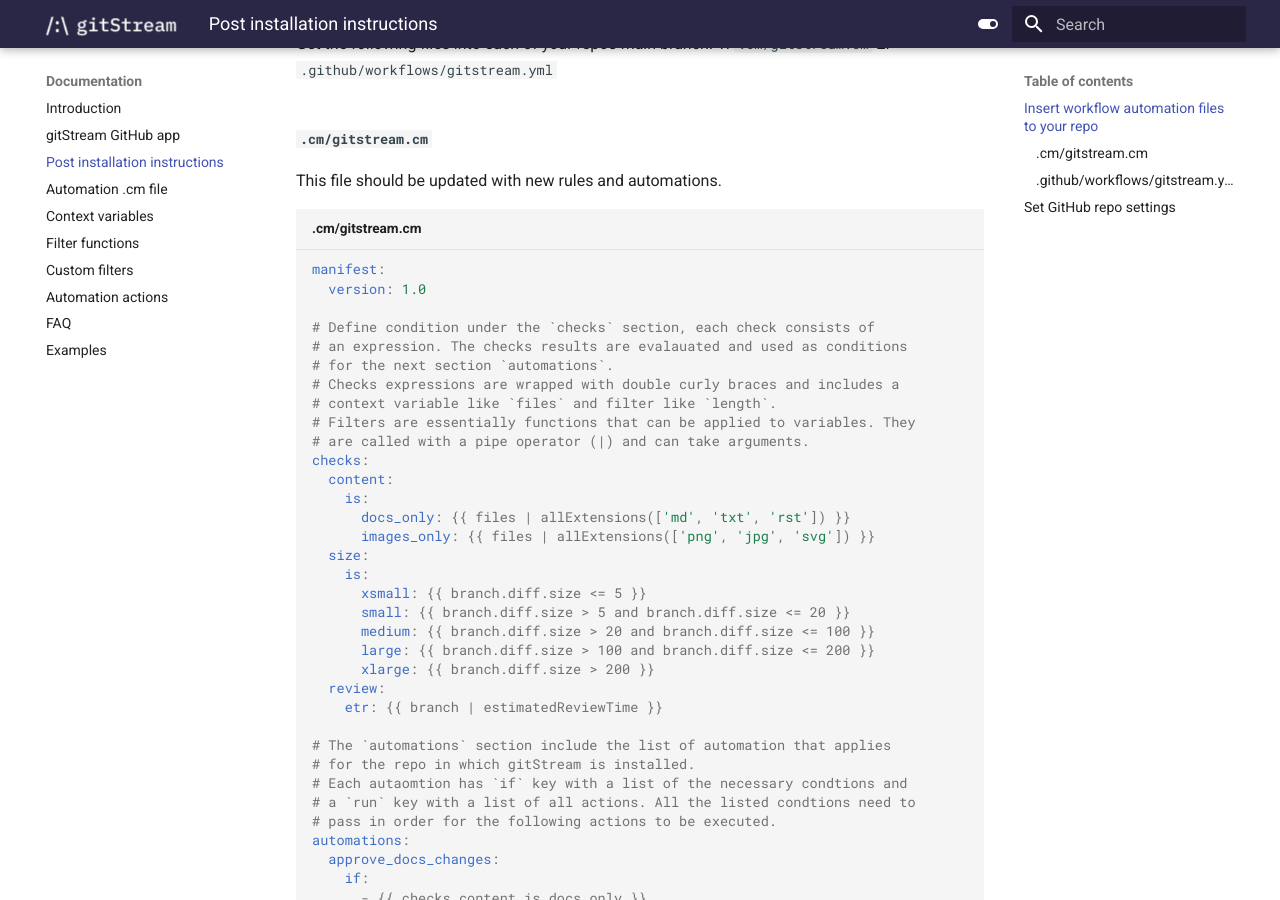
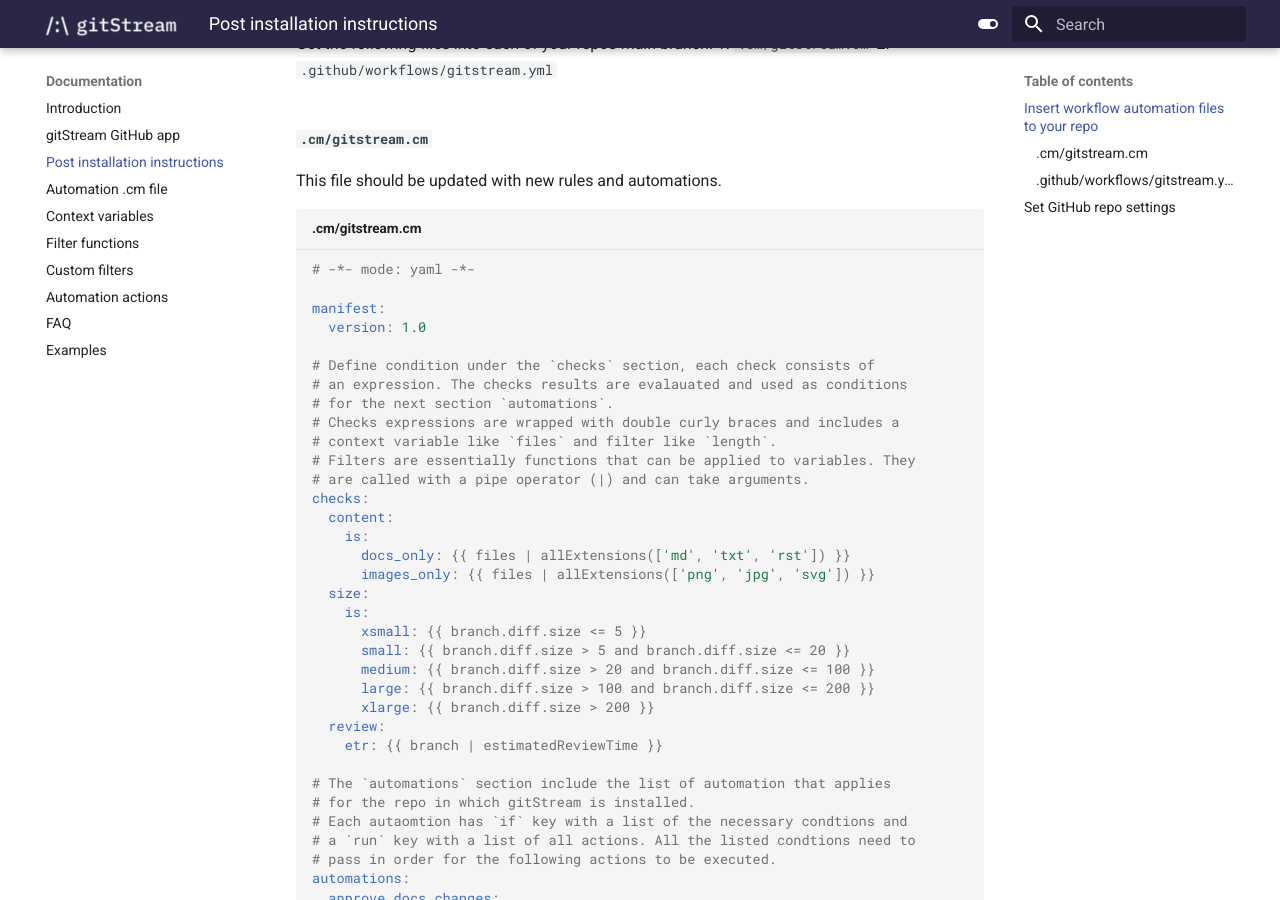
Before and after one commit to lkilpatrick/gitstream-mkdocs, an MkDocs documentation site: the page built from docs/11_github-app-onboarding.md, in a window 1280 px wide and 900 px high, scrolled down 307 px. Built offline with MkDocs 1.6.1 and Material for MkDocs 9.7.7, drawn with Linux system fonts in a browser that asks for light colours.

Commit message:
mod foe cm

````diff
--- a/docs/11_github-app-onboarding.md
+++ b/docs/11_github-app-onboarding.md
@@ -14,6 +14,8 @@ Get the following files into each of your repos main branch:
 This file should be updated with new rules and automations.
 
 ```yaml title=".cm/gitstream.cm"
+# -*- mode: yaml -*-
+
 manifest:
   version: 1.0
 
````
